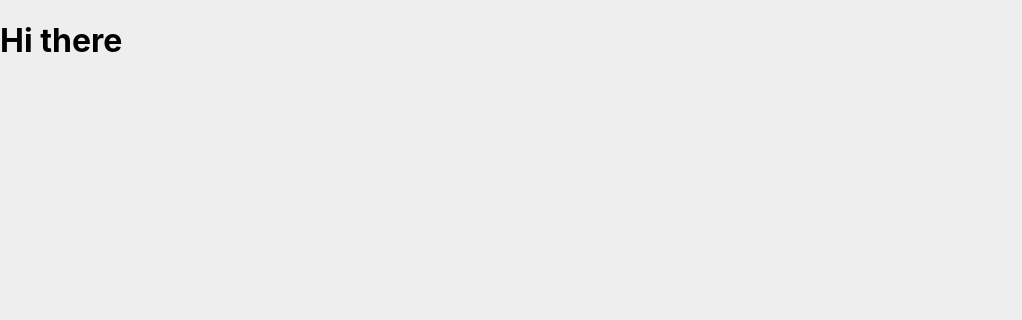
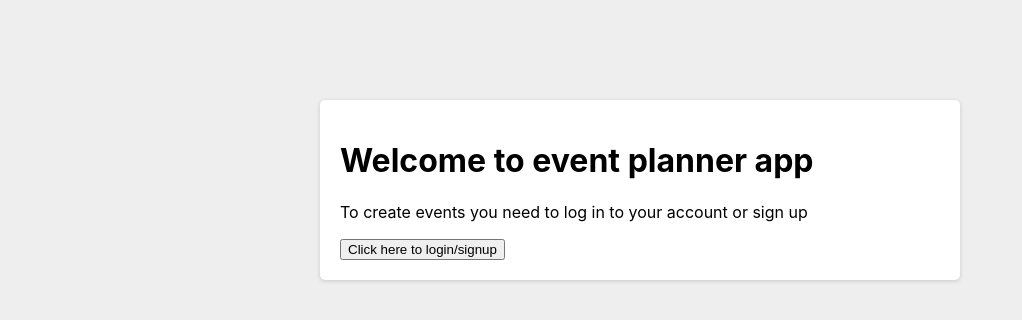
Before and after one commit to mistscale/final-project, a React (Create React App) app in the folder frontend/: page / in a window 1280 px wide. Shown: the top 320 px of the page, without its empty margins (0-1022 px from the left). Built offline with nearby package versions, Linux system fonts and the light colour scheme.

Commit message:
create basic welcome page

```diff
--- a/frontend/src/pages/Welcome.js
+++ b/frontend/src/pages/Welcome.js
@@ -1,11 +1,18 @@
-import React from 'react'
+import React from 'react';
+import { useNavigate } from 'react-router-dom';
 
 const Welcome = () => {
-    return (
-        <div>
-            <h1>Hi there</h1>
-        </div>
-    )
-}
+	const navigate = useNavigate();
+	const handleOnClick = () => {
+		navigate('/signup');
+	};
+	return (
+		<div className='container'>
+			<h1>Welcome to event planner app</h1>
+            <p>To create events you need to log in to your account or sign up</p>
+			<button onClick={handleOnClick}>Click here to login/signup</button>
+		</div>
+	);
+};
 
 export default Welcome;
```
